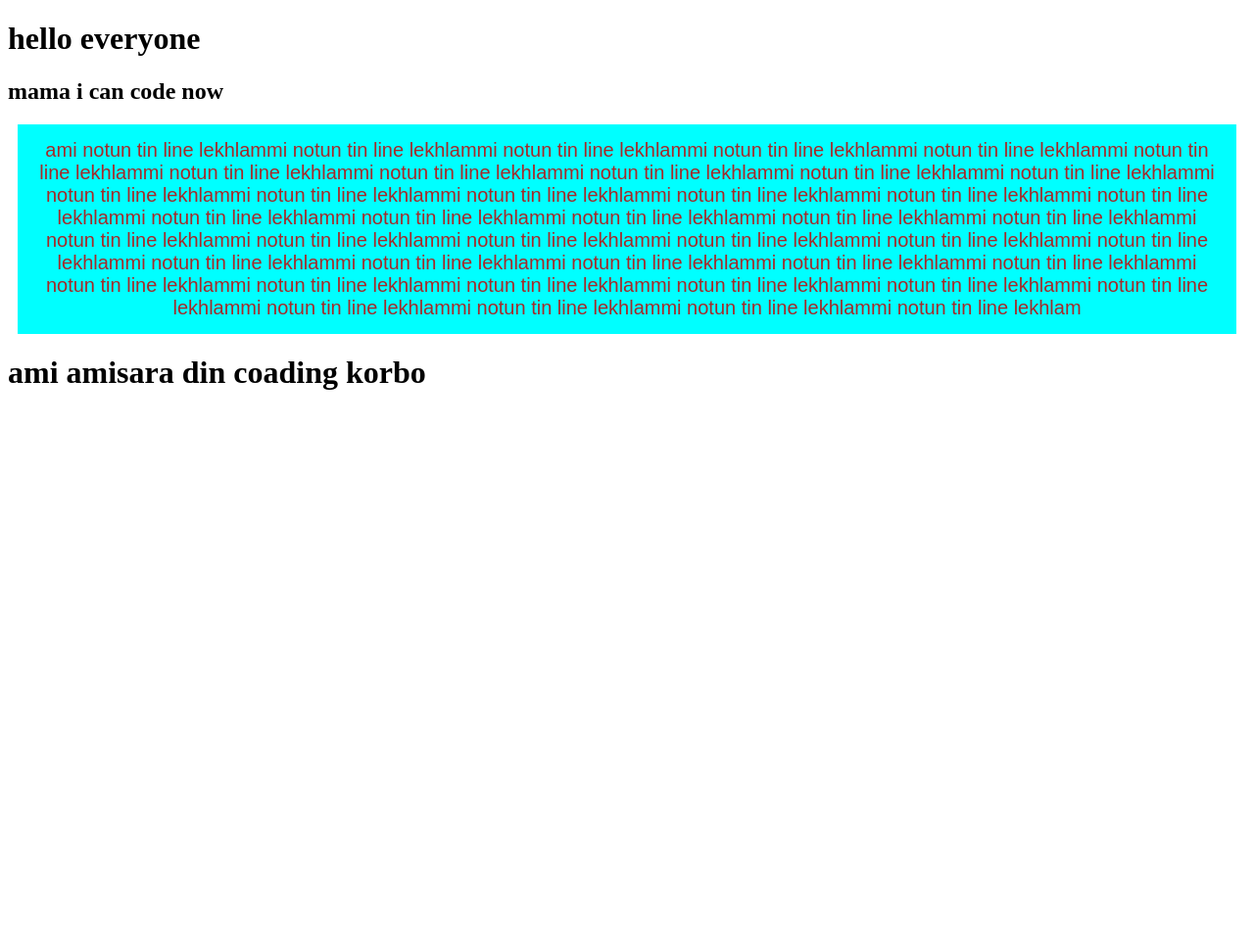
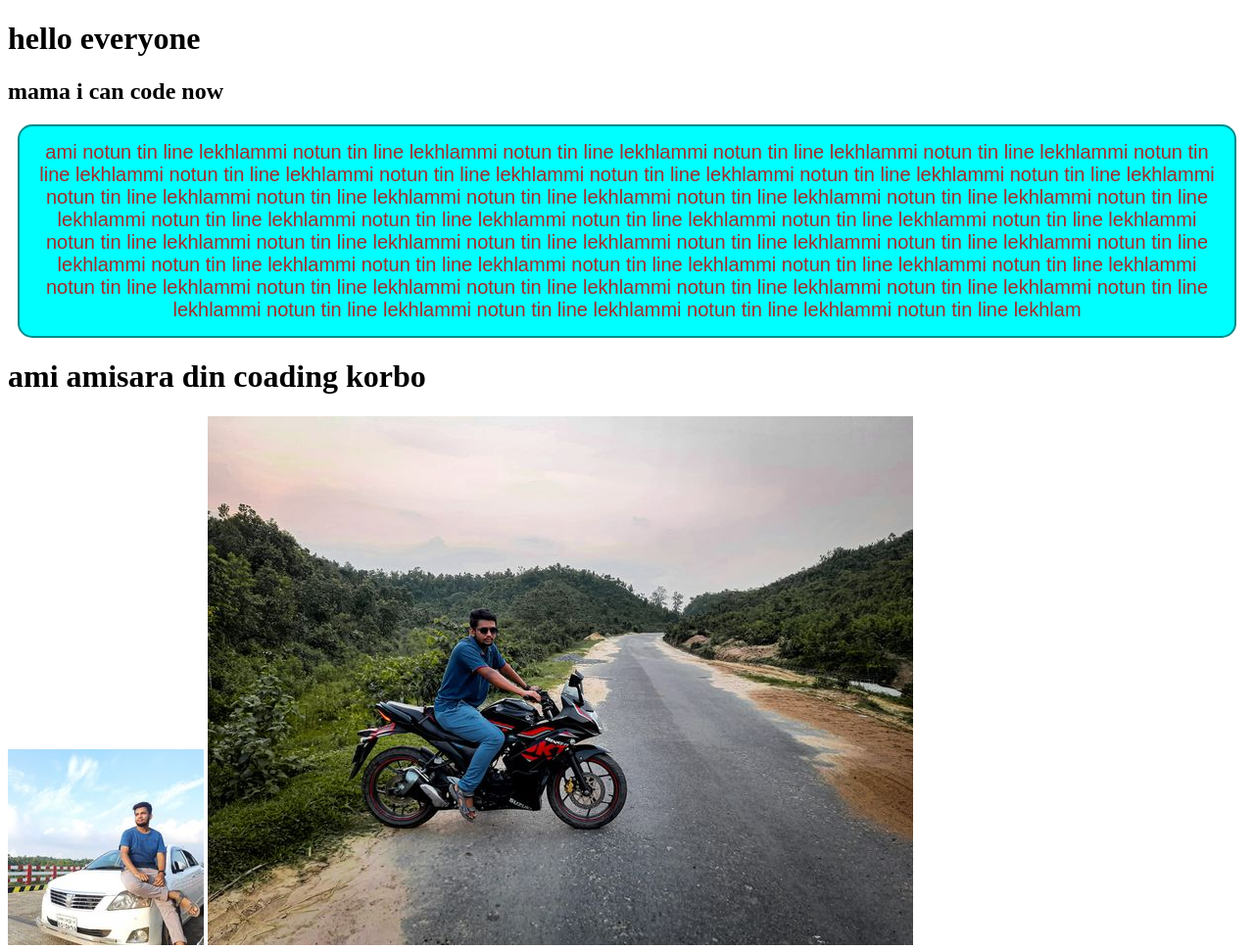
Before and after one commit to shafeen003/My-third-repo, a plain HTML site: page index.html in a window 1280 px wide. Shown: the top 969 px of the page at 98% size. Before the commit the page ends 800 px from the top, so only its background shows below. Drawn offline with Linux system fonts and the light colour scheme.

Commit message:
image added

```diff
--- a/parctice-third-repo.html
+++ b/index.html
@@ -13,5 +13,8 @@
     <p>ami notun tin line lekhlammi notun tin line lekhlammi notun tin line lekhlammi notun tin line lekhlammi notun tin line lekhlammi notun tin line lekhlammi notun tin line lekhlammi notun tin line lekhlammi notun tin line lekhlammi notun tin line lekhlammi notun tin line lekhlammi notun tin line lekhlammi notun tin line lekhlammi notun tin line lekhlammi notun tin line lekhlammi notun tin line lekhlammi notun tin line lekhlammi notun tin line lekhlammi notun tin line lekhlammi notun tin line lekhlammi notun tin line lekhlammi notun tin line lekhlammi notun tin line lekhlammi notun tin line lekhlammi notun tin line lekhlammi notun tin line lekhlammi notun tin line lekhlammi notun tin line lekhlammi notun tin line lekhlammi notun tin line lekhlammi notun tin line lekhlammi notun tin line lekhlammi notun tin line lekhlammi notun tin line lekhlammi notun tin line lekhlammi notun tin line lekhlammi notun tin line lekhlammi notun tin line lekhlammi notun tin line lekhlammi notun tin line lekhlammi notun tin line lekhlammi notun tin line lekhlammi notun tin line lekhlam</p>
     <h1> ami amisara din coading korbo
     </h1>
+    <img src="shafeen over car.jpg" alt="">
+    <img src="shafeen with suzuki gixxer.jpg" alt="">
+    <img src="shafeen.jpg" alt="">
 </body>
 </html>
--- a/style.css
+++ b/style.css
@@ -7,6 +7,8 @@ p{
     margin: 10px;
     padding: 15px;
     text-align: center;
+    border: 2px solid darkcyan;
+    border-radius: 15px;
 
 
 
```
Also changed, not shown: shafeen over car.jpg (added), shafeen with suzuki gixxer.jpg (added), shafeen.jpg (added).
